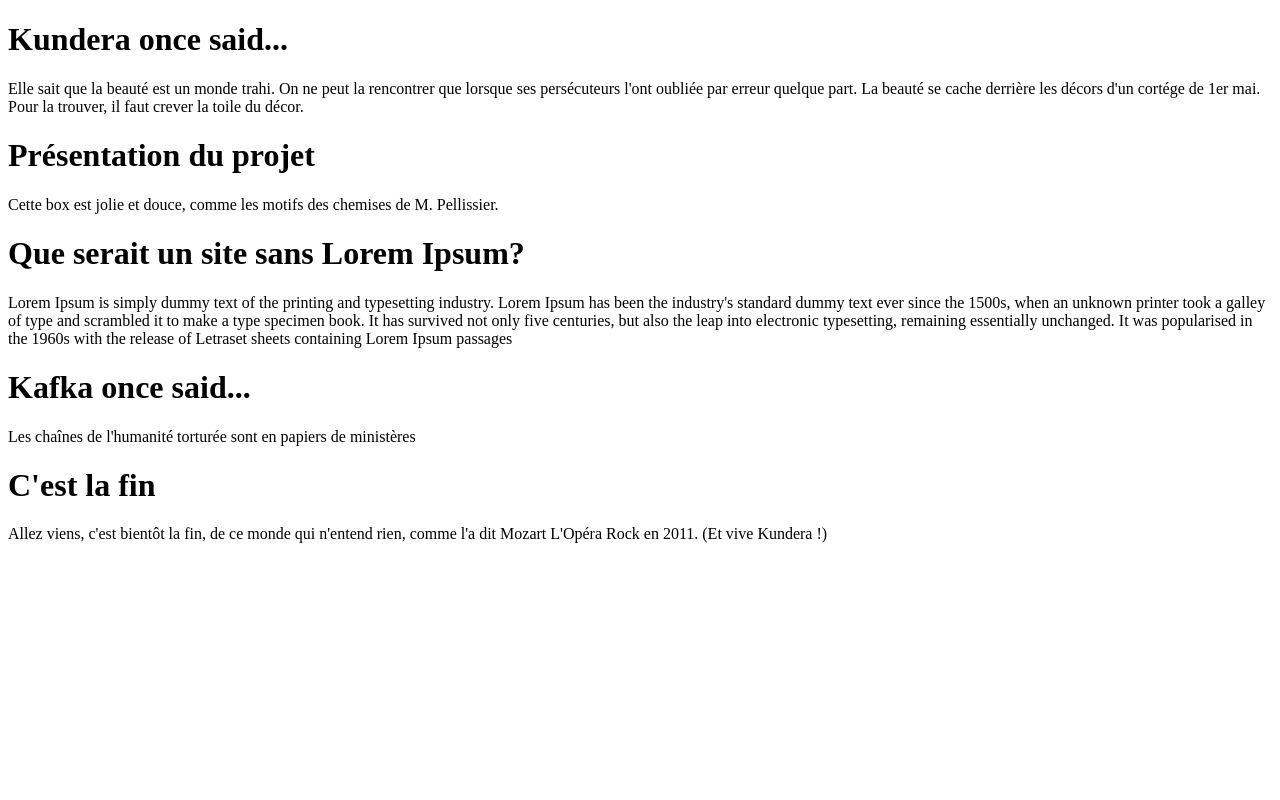
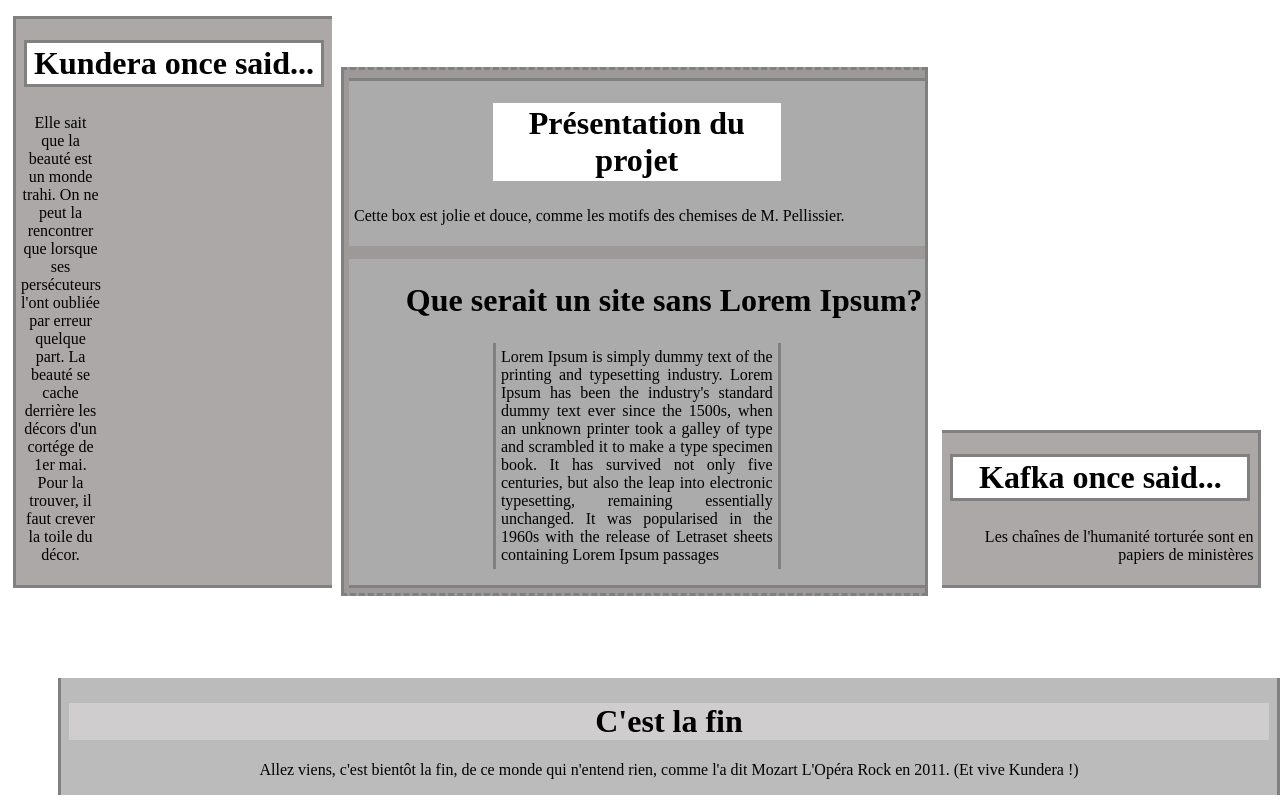
Before and after one commit to imaneamara/imaneamara, a plain HTML site: page ControlePWImane2022/ex1.html in a window 1280 px wide. Drawn offline with Linux system fonts and the light colour scheme.

Commit message:
GROS PUSH!!!!!!!!!!!!!!!!!

```diff
--- a/ControlePWImane2022/ex1.css
+++ b/ControlePWImane2022/ex1.css
@@ -1,52 +1,148 @@
-.enormeconteneur {
-    margin-top : 2%;
-    display : flex;
-    flex-direction : row;
-    gap : 5px;
-    justify-content : space-around;
-    height : 60%;
+/* Partie top de la page (regroupant les 3 div) */
+
+.top div{
+    display: inline-block;
+    margin-top: 8px;
 }
 
-/************CENTRE**********/
-.aucentre {
-    background-color: #4f4f51;
+/* Partie gauche du top */
+
+.left{
+    background-color: rgb(173, 168, 168);
+    margin-left: 5px;
+    margin-top: 7px;
+    width: 25%;
+    text-align: center;
+    border-top: solid;
+    border-bottom: solid;
+    border-left: solid;
+    border-color: grey;
 }
 
-.aucentre1 {
-    background-color : #a6a6aa;
+.left h1{
+    padding: 2px;
+    background-color: white;
+    margin-right: 8px;
+    margin-left: 8px;
+    border: solid;
+    border-color: grey;
 }
 
-.aucentre1 h1 {
-    color : #d3d3d4;
-    text-align : center;
-    text-decoration: underline;
+.left p{
+    padding: 5px;
+    width: 25%;
 }
 
-.aucentre2 {
-    background-color: #a6a6aa;
+/* Partie centre du top */
+
+.center{
+    background-color: rgb(158, 153, 153);
+    margin: 5px;
+    width: 46%;
+    text-align: justify;
+    border: solid;
+    border-color: grey;
+    border-style: dashed solid;
+}
+
+.centerTop{
+    margin: 5px;
+    background-color: rgb(172, 171, 171);
+    width: 99%;
+    border-top: solid;
+    border-color: grey;
+
+}
+
+.centerTop h1{
+    padding: 2px;
+    background-color: white;
+    margin-right: 25%;
+    margin-left: 25%;
+    text-align: center;
+}
+
+.centerTop p{
+    padding: 5px;
+    text-align: justify;
 }
 
 
-
-/*********AGAUCHE**********/
-.agauche {
-    background-color : #a6a6aa;
+.centerBottom{
+    margin: 5px;
+    background-color: rgb(172, 171, 171);
+    width: 99%;
+    border-bottom: solid;
+    border-color: grey;
 }
 
-.agauche h1 {
-    color : #d3d3d4;
+.centerBottom h1{
+    padding: 2px;
+    text-align: right;
 }
 
-.agauche p {
-    text-align: left;
+.centerBottom p{
+    padding: 5px;
+    text-align: justify;
+    margin-left: 25%;
+    margin-right: 25%;
+    border-left: solid;
+    border-right: solid;
+    border-color: grey;
 }
 
-/********ADROITE********/
-.adroite {
+
+/* Partie droite du top */
+
+.right{
+    background-color: rgb(173, 168, 168);
+    margin-left: 5px;
+    margin-top: 7px;
+    width: 25%;
+    text-align: right;
+    border-top: solid;
+    border-bottom: solid;
+    border-right: solid;
+    border-color: grey;
 }
 
-/***********BAS***********/
-.enbas {
-    flex-wrap:wrap;
+.right h1{
+    padding: 2px;
+    background-color: white;
+    margin-right: 8px;
+    margin-left: 8px;
+    text-align: center;
+    border: solid;
+    border-color: grey;
+}
+
+.right p{
+    padding: 5px;
+}
+
+/* Partie bottom */
+
+.bottom{
+    bottom: 0;
+    position: absolute;
+    margin-left: 50px;
+    margin-right: 50px;
+    margin-bottom: 5px;
+    width: 95%;
+    background-color: rgb(187, 187, 187);
+    border-left: solid;
+    border-right: solid;
+    border-color: grey;
+}
+
+.bottom h1{
+    background-color: rgb(207, 205, 205);
+    margin-top: 25px;
+    margin-left: 8px;
+    margin-right: 8px;
     text-align: center;
 }
+
+.bottom p{
+    text-align: center;
+}
```
